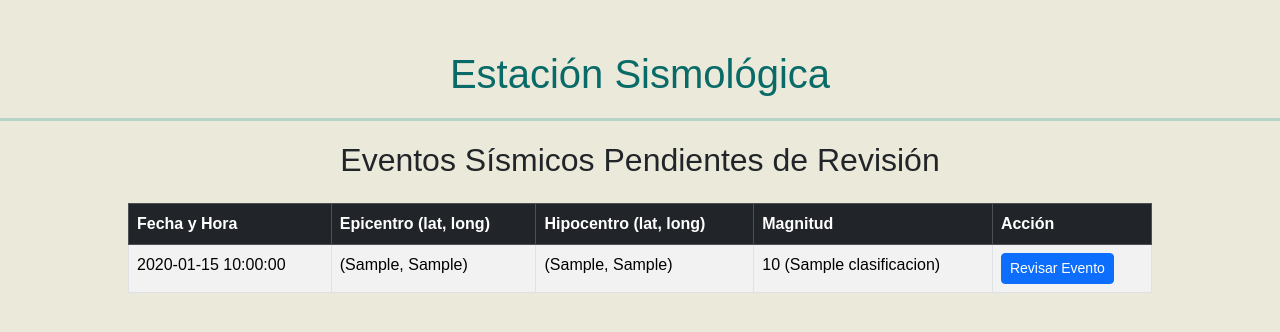
After one commit to SalvaM1/PPAI-DSI, a Flask app: template templates/eventos.html in a window 1280 px wide. The commit adds this page. Shown: the top 332 px of the page. Run offline with Flask 3, Linux system fonts and the light colour scheme; the template is opened without the code that fills it: most values are stand-ins (such as "Sample title", 1, 10 or a date in 2020).

Commit message:
hasta paso 6 - mostrar eventos pendientes

```diff
--- a/app.py
+++ b/app.py
@@ -0,0 +1,33 @@
+from flask import Flask, render_template
+from datos import crear_eventos
+from gestor import Gestor
+from modelos import Interfaz
+
+# Crear datos al iniciar la aplicación
+eventos = crear_eventos()
+
+# Inicializar Flask y componentes
+app = Flask(__name__)
+gestor = Gestor(eventos)
+interfaz = Interfaz()
+
+@app.route('/')
+def index():
+    # Muestra la página inicial con el botón
+    return render_template('index.html')
+
+@app.route('/eventos')
+def mostrar_eventos():
+    # Obtiene eventos pendientes y renderiza la tabla
+    eventos_pendientes = gestor.solicitar_seleccion()
+    return interfaz.mostrar_eventos(eventos_pendientes)
+
+@app.route('/revisar/<int:evento_id>', methods=['POST'])
+def revisar_evento(evento_id):
+    # PRIMERO CAMBIAR EL ESTADO DEL EVENTO SELECCIONADO
+    # Lógica para procesar la revisión (cambiar estado, etc.)
+    # Aquí podrías usar gestor.agregar_cambio_estado(...) o similar
+    return f"Evento {evento_id} seleccionado para revisión."
+
+if __name__ == '__main__':
+    app.run(debug=True)
--- /dev/null
+++ b/static/style.css
@@ -0,0 +1,35 @@
+body {
+    background-color: #ebe9da;
+    font-family: Arial, sans-serif;
+}
+
+h1 {
+    color: #096B68;
+    text-align: center;
+    margin-top: 50px;
+}
+
+hr {
+    border-top: 3px solid #129990;
+    width: 100%;
+    margin: 20px auto;
+}
+
+.center-content {
+    display: flex;
+    justify-content: center;
+    align-items: center;
+    margin-top: 40px;
+}
+
+#botonRevisionManual {
+    background-color: #129990;
+    border: none;
+    padding: 15px 30px;
+    font-size: 16px;
+    transition: background-color 0.3s ease;
+}
+
+#botonRevisionManual:hover {
+    background-color: #096B68;
+}
--- /dev/null
+++ b/templates/eventos.html
@@ -0,0 +1,47 @@
+<!DOCTYPE html>
+<html lang="es">
+<head>
+    <meta charset="UTF-8" />
+    <meta name="viewport" content="width=device-width, initial-scale=1.0">
+    <link href="https://cdn.jsdelivr.net/npm/bootstrap@5.3.6/dist/css/bootstrap.min.css" rel="stylesheet">
+    <link rel="stylesheet" href="{{ url_for('static', filename='style.css') }}">
+    <title>Estación Sismológica</title>
+</head>
+<body>
+    <h1>Estación Sismológica</h1>
+    <hr>
+    <h2 class="text-center mb-4">Eventos Sísmicos Pendientes de Revisión</h2>
+    {% if eventos %}
+    <div class="table-responsive">
+      <table class="table table-bordered table-striped mx-auto" style="width:80%;">
+          <thead class="table-dark">
+              <tr>
+                  <th>Fecha y Hora</th>
+                  <th>Epicentro (lat, long)</th>
+                  <th>Hipocentro (lat, long)</th>
+                  <th>Magnitud</th>
+                  <th>Acción</th>
+              </tr>
+          </thead>
+          <tbody>
+          {% for e in eventos %}
+              <tr>
+                  <td>{{ e.fecha_hora_ocurrencia.strftime("%Y-%m-%d %H:%M:%S") }}</td>
+                  <td>({{ e.latitud_epicentro }}, {{ e.longitud_epicentro }})</td>
+                  <td>({{ e.latitud_hipocentro }}, {{ e.longitud_hipocentro }})</td>
+                  <td>{{ e.valor_magnitud }} ({{ e.clasificacion }})</td>
+                  <td>
+                      <form action="/revisar/{{ loop.index0 }}" method="post">
+                          <button type="submit" class="btn btn-primary btn-sm">Revisar Evento</button>
+                      </form>
+                  </td>
+              </tr>
+          {% endfor %}
+          </tbody>
+      </table>
+    </div>
+    {% else %}
+    <p class="text-center">No hay eventos pendientes para revisar.</p>
+    {% endif %}
+</body>
+</html>
```
Also changed, not shown: datos.py (added, +62 -0 lines), gestor.py (+11 -0 lines), modelos.py (+37 -0 lines), templates/index.html (+6 -2 lines).
